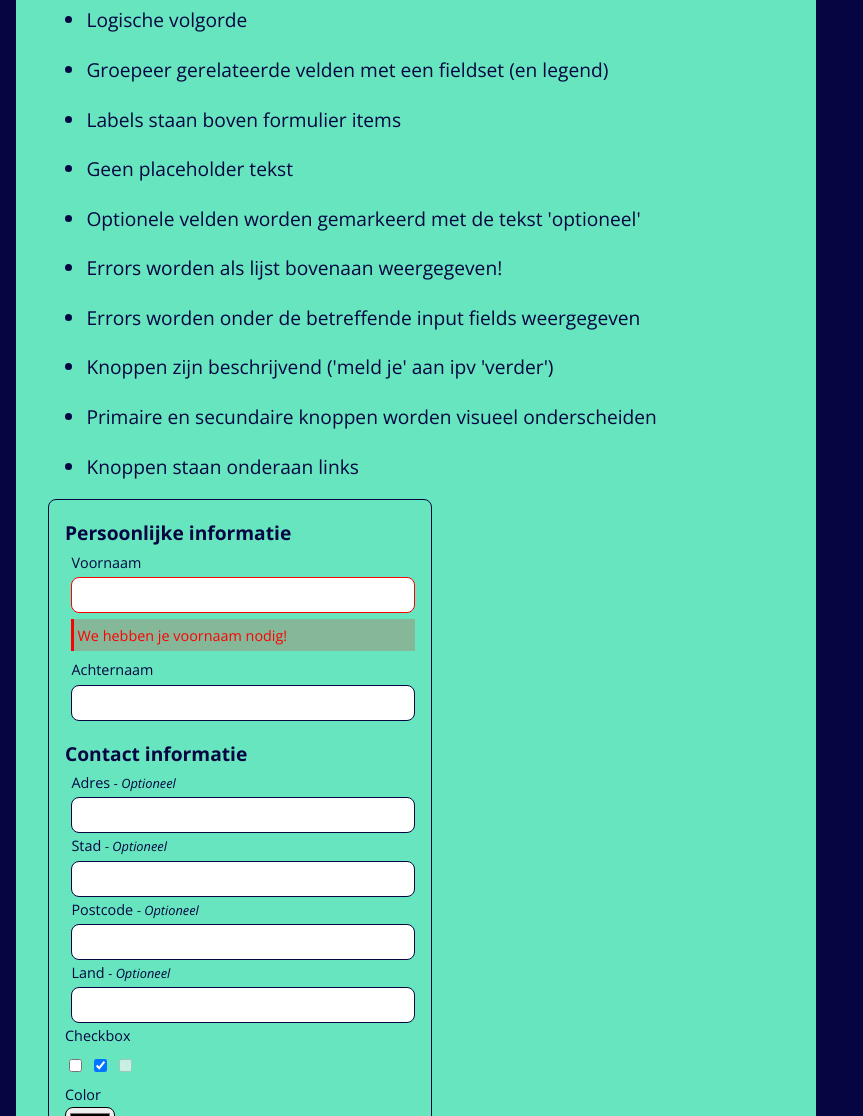
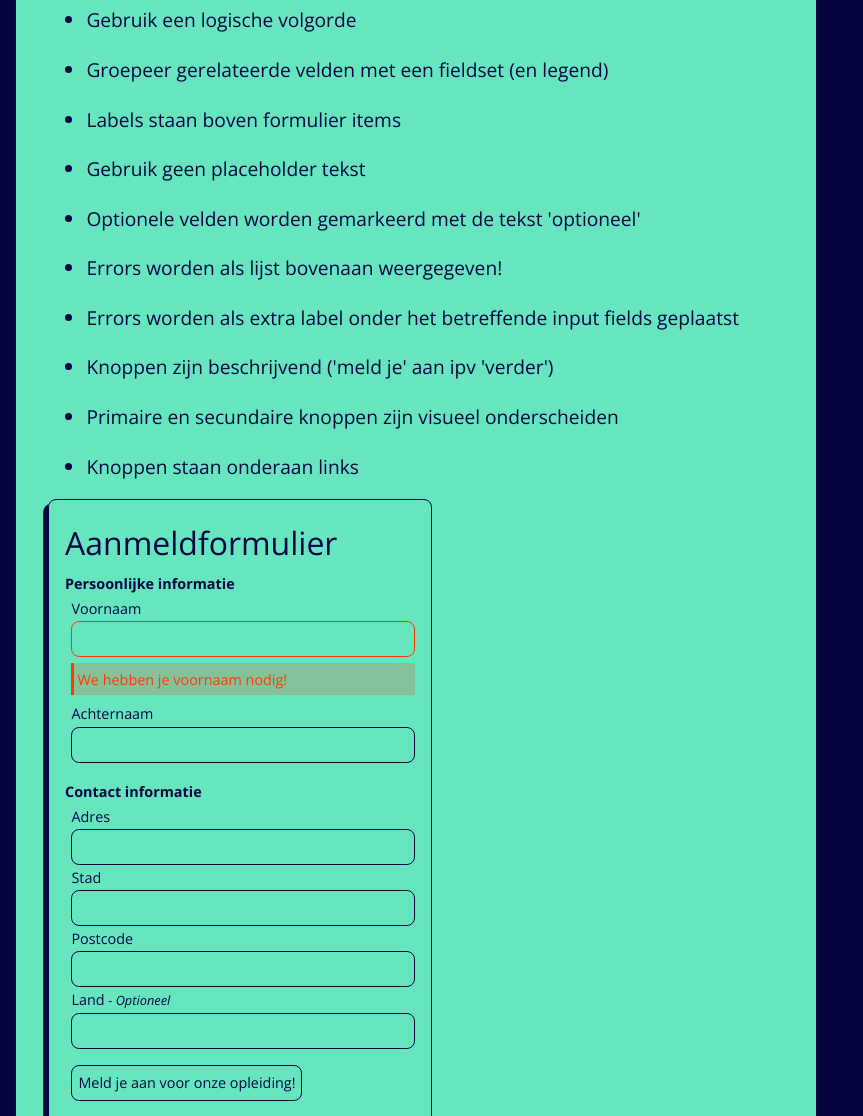
Before and after one commit to fdnd/styleguide.fdnd.nl, a plain HTML site: page index.html in a window 1280 px wide. Shown: the part 4316-5432 px from the top of the page, without its empty margins (0-863 px from the left). Drawn offline with nearby package versions, Linux system fonts and the light colour scheme.

Commit message:
Added some form items

```diff
--- a/fdnd.css
+++ b/fdnd.css
@@ -18,6 +18,9 @@ https://github.com/fdnd/styleguide/issues */
 	--blueberry: #050542;
 	--turquoise:#66e5bf;
 	--lavender: #a675f5;
+  --attention: #ff3a01;
+  --attention-transparent: #ff3a0133;
+  --call-to-action: #FFFC86;
   --rounded:.5rem;
   --pilled: 2rem;
   --shadow: .3rem;
@@ -453,16 +456,21 @@ main time {
 /* <FORM> */
 /* Implementing https://uxdesign.cc/8-ways-to-make-forms-more-user-friendly-50f3f22c708c */
 form {
-  padding: 1rem;
+  padding: 1rem 1rem 2rem 1rem;
   max-width: 24rem;
   display: flex;
   flex-direction: column;
   border: var(--blueberry) 1px solid;
   border-radius: var(--rounded);
+  box-shadow: calc(-1 * var(--shadow)) var(--shadow) 0 0 var(--blueberry);
+}
+form h3 {
+  font-size: 2rem;
+  font-weight: 100;
 }
 form fieldset {
-  /* background-color: var(--white); */
   padding-left: .4rem;
+  font-size: .9rem;
 }
 form fieldset + fieldset {
   margin-top: 1rem;
@@ -473,7 +481,6 @@ form fieldset legend {
 }
 form label {
   display: block;
-  font-size: .9rem;
 }
 form label span:before {
   content: '- ';
@@ -483,31 +490,36 @@ form label span {
   font-style: italic;
 }
 form label.attention {
-  color: red;
+  color: var(--attention);
   margin: .4rem 0;
   padding: .2rem;
-  border-left: .2rem solid red;
-  background-color: rgba(255, 0, 0, 0.2);
+  border-left: .2rem solid var(--attention);
+  background-color: var(--attention-transparent);
 }
 form input,
 form textarea,
 form button {
   line-height: 2rem;
+  border: 1px solid var(--blueberry);
   border-radius: var(--rounded);
+  font-family: inherit;
+  font-size: inherit;
+  color: inherit;
+  background-color: inherit;
 }
 form input[type=text],
 form textarea {
   width: 100%;
-  background: var(--white);
+  /* background: var(--white); */
   border: 1px solid var(--blueberry);
 }
 form input[type=text].attention,
 form textarea.attention {
-  border-color: red;
+  border-color: var(--attention);
 }
 
 form button {
-  content: '';
+  border-radius: var(--pilled);
 }
 
 /* footer */
--- a/index.html
+++ b/index.html
@@ -171,21 +171,22 @@
         <p>De opmaak van standaard formulieritems (inputs/textarea/buttons) staat in <code>fdnd.css</code> afwijkende zaken voor dit specifieke formulier staan in <code>local.css</code></p>
         <p>Richtlijnen voor het opmaken van een formulier:</p>
         <ul>
-          <li>Een kolom is genoeg!</li>
+          <li>Een kolom is meer dan genoeg</li>
           <li>Verwijder niet essentiele velden</li>
-          <li>Logische volgorde</li>
+          <li>Gebruik een logische volgorde</li>
           <li>Groepeer gerelateerde velden met een fieldset (en legend)</li>
           <li>Labels staan boven formulier items</li>
-          <li>Geen placeholder tekst</li>
+          <li>Gebruik geen placeholder tekst</li>
           <li>Optionele velden worden gemarkeerd met de tekst 'optioneel'</li>
           <li>Errors worden als lijst bovenaan weergegeven!</li>
-          <li>Errors worden onder de betreffende input fields weergegeven</li>
+          <li>Errors worden als extra label onder het betreffende input fields geplaatst</li>
           <li>Knoppen zijn beschrijvend ('meld je' aan ipv 'verder')</li>
-          <li>Primaire en secundaire knoppen worden visueel onderscheiden</li>
+          <li>Primaire en secundaire knoppen zijn visueel onderscheiden</li>
           <li>Knoppen staan onderaan links</li>
 
         </ul>
         <form>
+          <h3>Aanmeldformulier</h3>
           <fieldset>
             <legend>Persoonlijke informatie</legend>
 
@@ -193,29 +194,33 @@
             <input type="text" name="firstname" id="firstname" class="attention">
             <label for="firstname" class="attention">We hebben je voornaam nodig!</label>
 
-
             <label for="lastname">Achternaam</label>
             <input type="text" name="lastname" id="lastname">
-
           </fieldset>
 
           <fieldset>
             <legend>Contact informatie</legend>
 
-            <label for="address">Adres <span>Optioneel</span></label>
+            <label for="address">Adres</label>
             <input type="text" name="address" id="address">
 
-            <label for="city">Stad <span>Optioneel</span></label>
+            <label for="city">Stad</label>
             <input type="text" name="city" id="city">
 
-            <label for="zipcode">Postcode <span>Optioneel</span></label>
+            <label for="zipcode">Postcode</label>
             <input type="text" name="zipcode" id="zipcode">
 
             <label for="country">Land <span>Optioneel</span></label>
             <input type="text" name="country" id="country">
-
           </fieldset>
 
+          <fieldset>
+            <label for="apply"></label>
+            <input type="submit" name="apply" id="apply" value="Meld je aan voor onze opleiding!">
+          </fieldset>
+        </form>
+
+        <form>
             <label for="checkbox1">Checkbox</label>
             <div>
               <input type="checkbox" name="checkbox" id="checkbox1">
--- a/local.css
+++ b/local.css
@@ -58,14 +58,6 @@ section#typography h2:not(:first-child) {
 }
 
 /* Form */
-/* form {
-  display: grid;
-  grid-template-columns: 1fr 1.168fr;
-  width: fit-content;
+form + form {
+  margin-top: 2rem;
 }
-form label {
-  grid-column-start: 1;
-  grid-column-end: 2;
-  text-align: right;
-  padding-right: 1rem;
-} */
```
